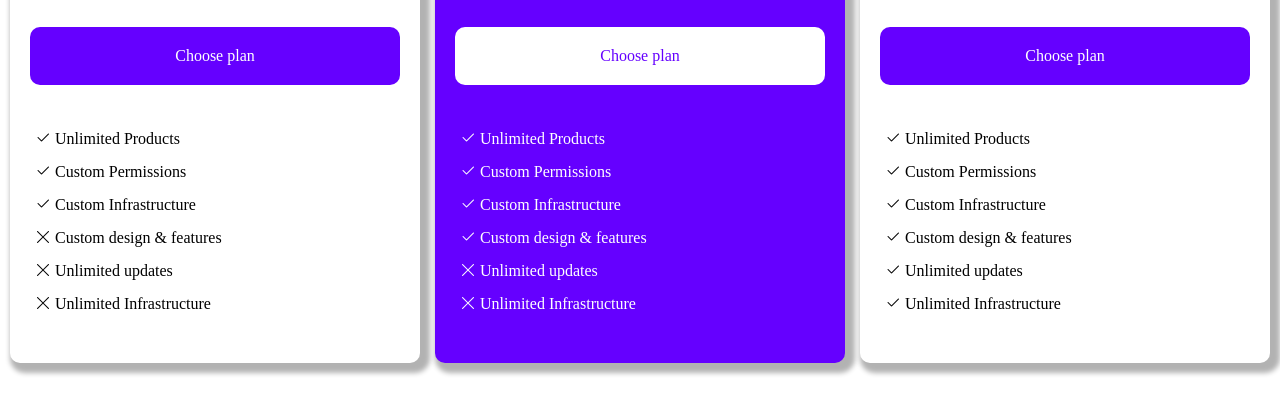
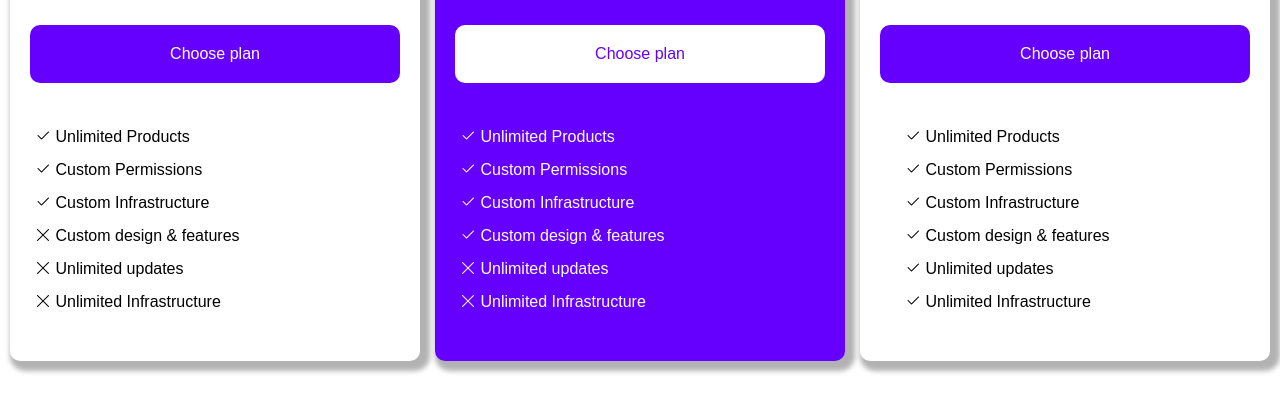
Before and after one commit to CarloAlmanza/htmlcss-pricing-plan, a plain HTML site: page index.html in a window 1280 px wide. Shown: the part 275-688 px from the top of the page. Drawn offline with nearby package versions, Linux system fonts and the light colour scheme.

Commit message:
bonus prima e seconda parte

```diff
--- a/index.css
+++ b/index.css
@@ -2,6 +2,10 @@
     margin: 0;
     padding: 0;
     box-sizing: border-box;
+}
+
+body {
+    font-family: sans-serif;
 }
 
 .container {
@@ -112,3 +116,16 @@
     color: rgb(101 0 255);
     background-color: white;
 }
+
+.plan:nth-child(3) .features ul {
+    display: flex;
+    flex-wrap: wrap;
+    padding: 0;
+    margin: 0;
+    list-style: none;
+}
+
+.plan:nth-child(3) .features ul li {
+    flex: 1 1 300px;
+    box-sizing: border-box;
+}
```
